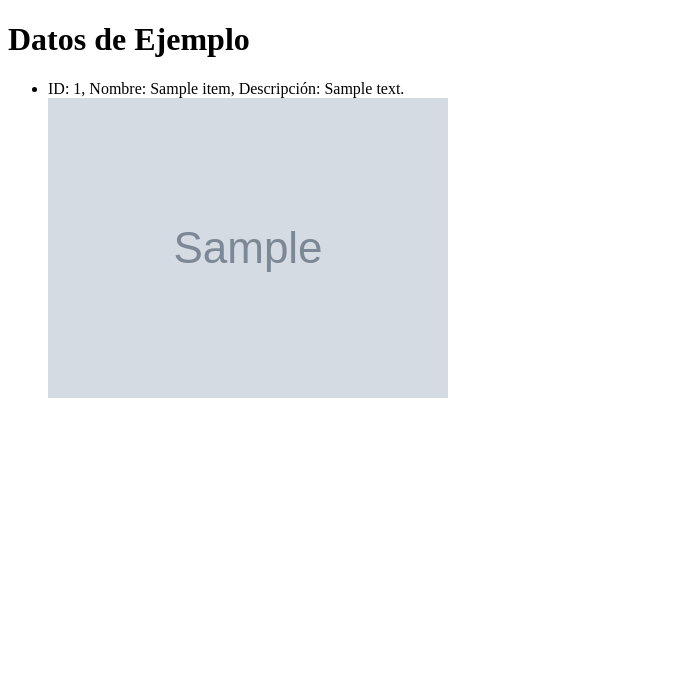
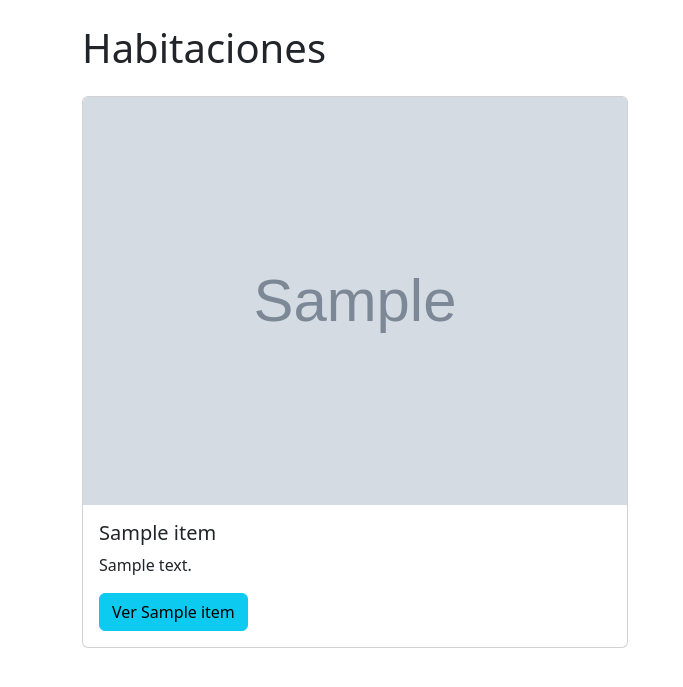
Before and after one commit to tompivel/tp-ids, a Flask app: page /habitaciones in a window 1280 px wide. Shown: the top 687 px of the page, without its empty margins (0-683 px from the left). Run offline with Flask 3, Linux system fonts and the light colour scheme; grey boxes marked "Sample" are stand-in pictures; a database or web service that is not in the repository returns one stand-in record (values such as "Sample title"); data that the repository does not hold is empty.

Commit message:
Creación de la pagina "Habitaciones"
Se estilizó la página "Habitaciones" que muestra todas las
habitaciones de la hostería. Se usa un formato de tarjetas
distribuidas en dos columnas. Cada tarjeta muestra el nombre de la
habitación, una imagen de la habitación, una breve descripción de la
habitación y un botón que redirige a la página de la habitación.

```diff
--- a/frontend/templates/habitaciones.html
+++ b/frontend/templates/habitaciones.html
@@ -3,17 +3,29 @@
 <head>
     <meta charset="UTF-8">
     <meta name="viewport" content="width=device-width, initial-scale=1.0">
-    <title>Frontend</title>
+    <title>Habitaciones</title>
+    <link href="https://cdn.jsdelivr.net/npm/bootstrap@5.3.3/dist/css/bootstrap.min.css" rel="stylesheet" integrity="sha384-QWTKZyjpPEjISv5WaRU9OFeRpok6YctnYmDr5pNlyT2bRjXh0JMhjY6hW+ALEwIH" crossorigin="anonymous">
 </head>
 
 <body>
-    <h1>Datos de Ejemplo</h1>
-    <ul>
+  <main class="container">
+    <h1 class="my-4">Habitaciones</h1>
+    <div class="row">
         {% for dato in datos %}
-        <li>ID: {{ dato.id }}, Nombre: {{ dato.nombre }}, Descripción: {{ dato.descripcion }}</li>
-        <img src="{{dato.imagen}}" alt="Imagen">
+	    <div class="col-md-6 mb-4">
+		<div class="card" style="width: 100%;">
+		    <img src="{{ dato.imagen }}"class="card-img-top" alt="Imagen de {{ dato.nombre }}">
+		    <div class="card-body">
+			<h5 class="card-title">{{ dato.nombre }}</h5>
+			<p class="card-text">{{ dato.descripcion }}</p>
+			<a href="{{ url_for('habitacion', id=dato.id ) }}"><button type="button" class="btn btn-info">Ver {{ dato.nombre }}</button></a>
+		    </div>
+		</div>
+	    </div>
         {% endfor %}
-    </ul>
+    </div>
+  </main>
+    <script src="https://cdn.jsdelivr.net/npm/bootstrap@5.3.3/dist/js/bootstrap.bundle.min.js" integrity="sha384-YvpcrYf0tY3lHB60NNkmXc5s9fDVZLESaAA55NDzOxhy9GkcIdslK1eN7N6jIeHz" crossorigin="anonymous"></script>
 </body>
 
 </html>
```
